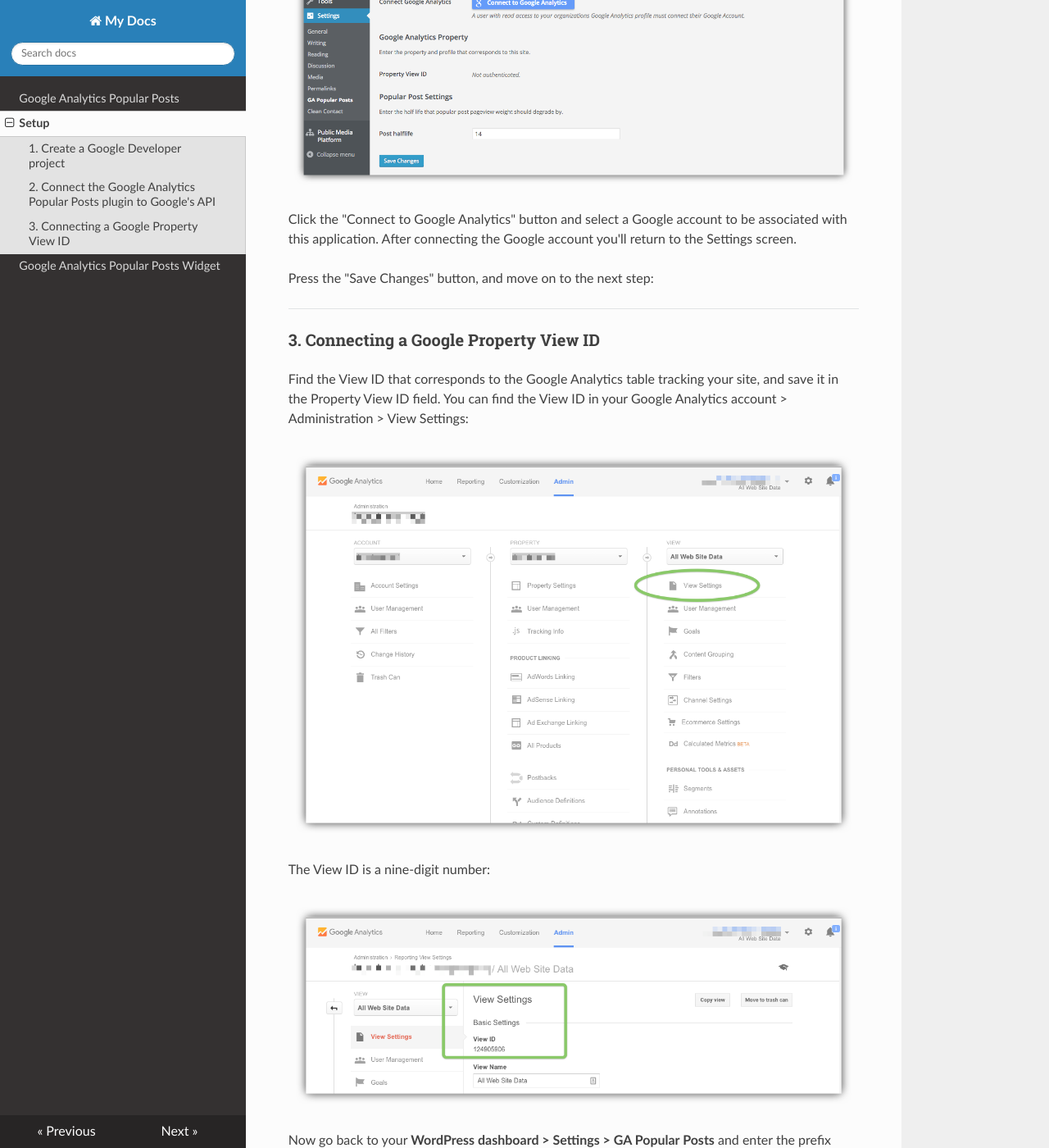
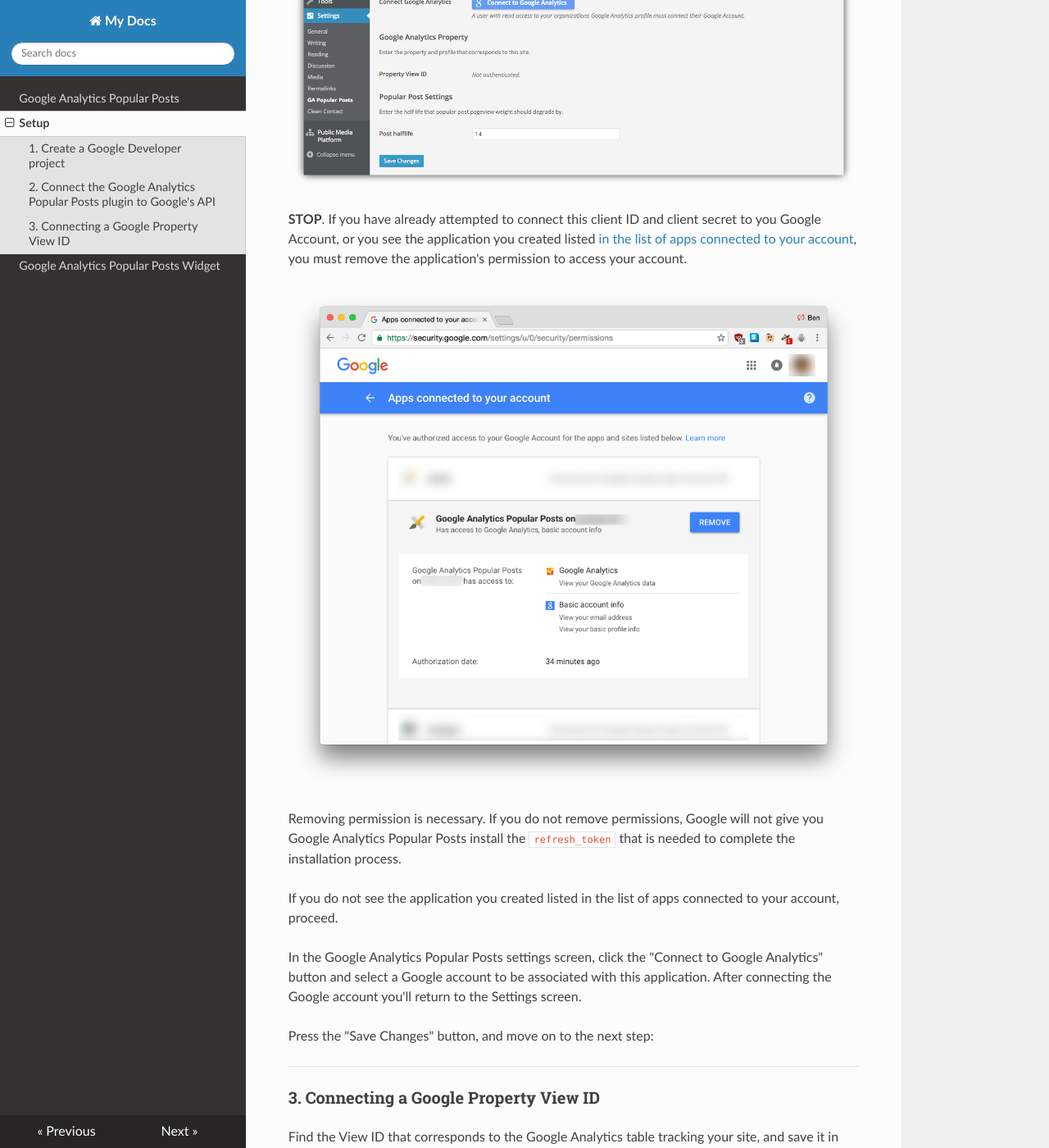
Before and after one commit to INN/Google-Analytics-Popular-Posts, an MkDocs documentation site: the page built from docs/setup.md, in a window 1280 px wide and 1400 px high, scrolled down 6820 px. Shown: the whole window at 82% size. Built offline with MkDocs 1.6.1, drawn with Linux system fonts in a browser that asks for light colours; nearby versions of some CDN libraries.

Commit message:
STOP. Waitaminute. Have you connected to this application before?

```diff
--- a/docs/setup.md
+++ b/docs/setup.md
@@ -81,7 +81,15 @@ or:
 
 ![Google Analytics Popular Posts plugin in the dashboard](img/ga-popular-posts-settings.png)
 
-Click the "Connect to Google Analytics" button and select a Google account to be associated with this application. After connecting the Google account you'll return to the Settings screen.
+**STOP**. If you have already attempted to connect this client ID and client secret to you Google Account, or you see the application you created listed [in the list of apps connected to your account](https://support.google.com/accounts/answer/3466521?hl=en), you must remove the application's permission to access your account.
+
+![How to remove the permissions for an app in the Apps Connected To Your Account screen of the Google Settings](img/google-account-remove-permissions.png)
+
+Removing permission is necessary. If you do not remove permissions, Google will not give you Google Analytics Popular Posts install the `refresh_token` that is needed to complete the installation process.
+
+If you do not see the application you created listed in the list of apps connected to your account, proceed.
+
+In the Google Analytics Popular Posts settings screen, click the "Connect to Google Analytics" button and select a Google account to be associated with this application. After connecting the Google account you'll return to the Settings screen.
 
 Press the "Save Changes" button, and move on to the next step:
 
```
Also changed, not shown: docs/img/google-account-remove-permissions.png (added).
